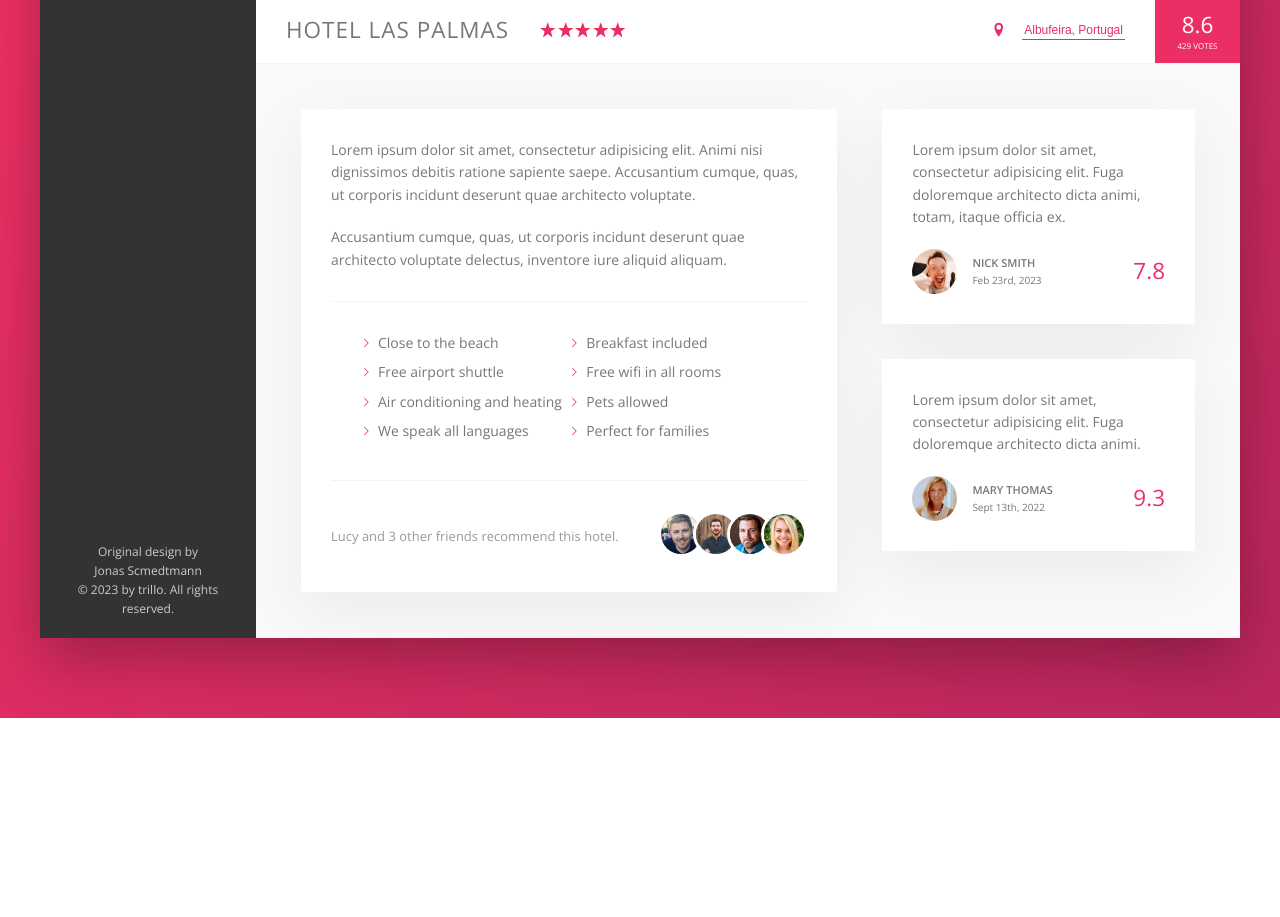
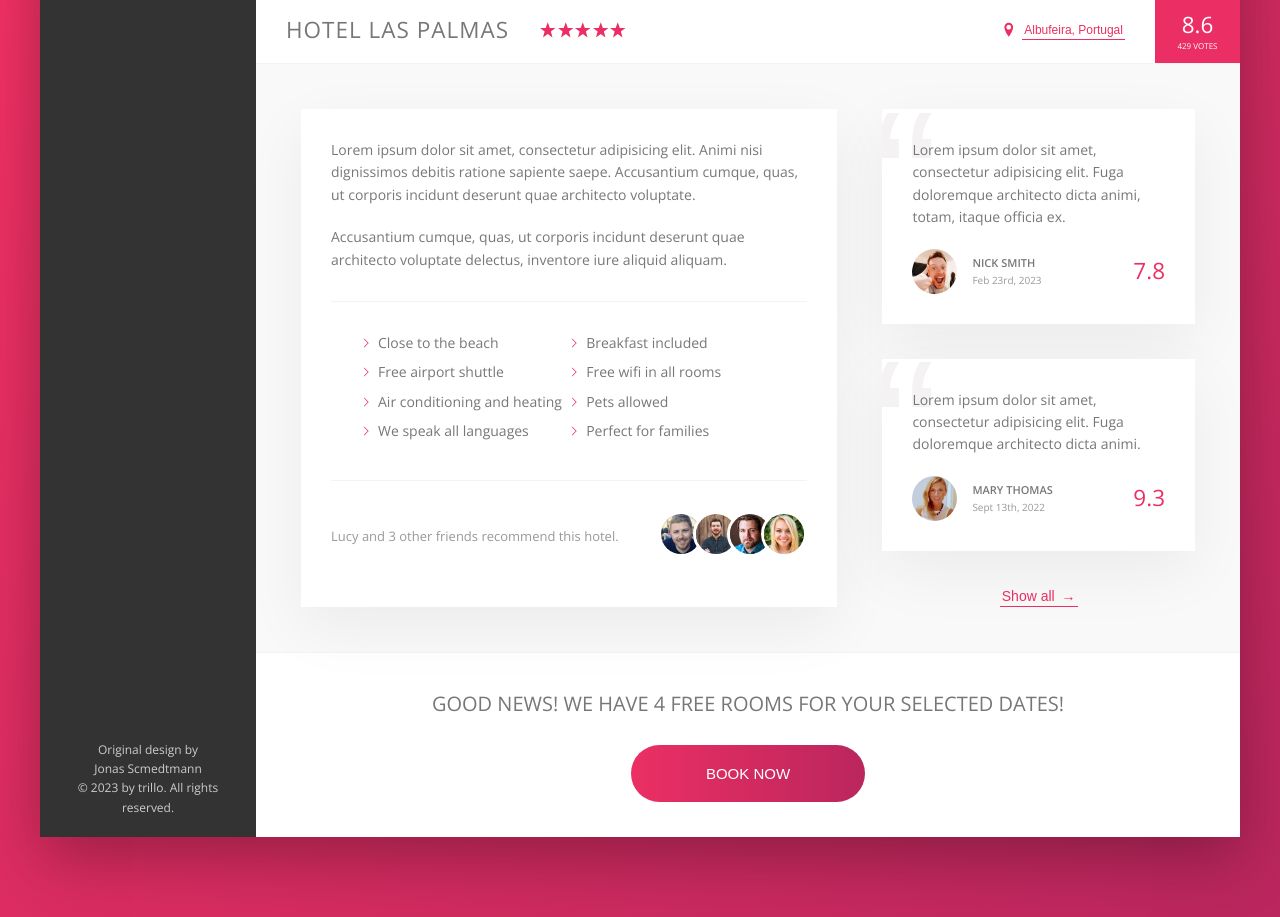
Before and after one commit to SleazyCook/trillo, a website: page index.html in a window 1280 px wide. Shown: the part 538-1455 px from the top of the page. Before the commit the page ends 1256 px from the top, so only its background shows below. Drawn offline with nearby package versions, Linux system fonts and the light colour scheme.

Commit message:
add all components

```diff
--- a/index.html
+++ b/index.html
@@ -162,7 +162,7 @@
                             </div>
                         </div>
 
-                        <figure class="user-reviews">
+                        <div class="user-reviews">
                             <figure class="review">
                                 <blockquote class="review__text">
                                     Lorem ipsum dolor sit amet, consectetur adipisicing elit. Fuga doloremque architecto dicta animi, totam, itaque officia ex.
@@ -190,8 +190,23 @@
                                     <div class="review__rating">9.3</div>
                                 </figcaption>
                             </figure>
-                        </figure>
 
+                            <button class="btn-inline">Show all <span>&rarr;</span></button>
+
+                        </div>
+
+
+
+                    </div>
+
+                    <div class="cta">
+                        <h2 class="cta__book-now">
+                            Good news! We have 4 free rooms for your selected dates!
+                        </h2>
+                        <button class="btn">
+                            <span class="btn__visible">Book now</span>
+                            <span class="btn__invisible">Only 4 rooms left</span>
+                        </button>
                     </div>
 
                 </main>
--- a/sass/_components.scss
+++ b/sass/_components.scss
@@ -248,7 +248,8 @@
   }
 
   &__icon-location {
-    margin-right: 1.5rem;
+    margin-right: .5rem;
+
   }
 
   &__rating {
@@ -288,8 +289,18 @@
   background-color: transparent;
   cursor: pointer;
 
+
+  & span {
+    margin-left: 3px;
+    transition: margin-left .2s;
+  }
+
   &:hover {
     color: var(--color-grey-dark-1);
+
+    & span {
+      margin-left: 8px;
+    }
   }
 
   &:focus {
@@ -398,8 +409,13 @@
   box-shadow: var(--shadow-light);
   padding: 3rem;
   margin-bottom: 3.5rem;
+  position: relative;
+  overflow: hidden;
 
   &__text {
+    margin-bottom: 2rem;
+    z-index: 10;
+    position: relative;
 
   }
 
@@ -407,7 +423,6 @@
     display: flex;
     justify-content: center;
     align-items: center;
-    margin-top: 2rem;
 
   }
 
@@ -420,14 +435,12 @@
 
   &__user-box {
     font-size: 1.1rem;
-
     margin-right: auto;
 
   }
 
   &__user-name {
-    font-weight: bold;
-
+    font-weight: 600;
     text-transform: uppercase;
 
 
@@ -435,6 +448,7 @@
 
   &__user-date {
     font-size: 1rem;
+    color: var(--color-grey-dark-3);
 
   }
 
@@ -442,6 +456,86 @@
     font-size: 2.25rem;
     font-weight: 300;
     color: var(--color-primary);
+  }
 
+  &::before {
+    content: "\201C";
+    position: absolute;
+    top: -2.75rem;
+    left: -1rem;
+    line-height: 1;
+    font-size: 20rem;
+    color: var(--color-grey-light-2);
+    font-family: sans-serif;
+    z-index:1;
   }
 }
+
+//////////////////////////////////////////////////////////////
+// CALL TO ACTION
+
+.cta {
+  padding: 3.5rem 0;
+  text-align: center;
+
+  &__book-now {
+    font-size: 2rem;
+    font-weight: 300;
+    text-transform: uppercase;
+    margin-bottom: 2.5rem;
+  }
+}
+
+//////////////////////////////////////////////////////////////
+// BUTTON
+
+.btn {
+  font-size: 1.5rem;
+  font-weight: 300;
+  text-transform: uppercase;
+  border-radius: 100px;
+  border: none;
+  background-image: linear-gradient(to right, var(--color-primary), var(--color-primary-dark));
+  color: #fff;
+  overflow: hidden;
+  cursor: pointer;
+
+
+  position: relative;
+
+  &  > * {
+    display: inline-block;
+    height: 100%;
+    width: 100%;
+    transition: all .2s;
+  }
+
+  &__visible {
+    padding: 2rem 7.5rem;
+  }
+
+  &__invisible {
+    position: absolute;
+    padding: 2rem 0;
+    left: 0;
+    top: -100%;
+  }
+
+  &:hover {
+    background-image: linear-gradient(to left, var(--color-primary), var(--color-primary-dark));
+  }
+
+  &:hover &__visible {
+    transform: translateY(100%);
+    }
+
+  &:hover &__invisible {
+    top: 0;
+  }
+
+  &:focus {
+    outline: none;
+    animation: pulsate 1s infinite;
+  }
+
+}
--- a/sass/_layout.scss
+++ b/sass/_layout.scss
@@ -57,4 +57,7 @@
 .user-reviews {
   // font-size: 1.4rem;
   flex: 1;
+  display: flex;
+  flex-direction: column;
+  align-items: center;
 }
```
Also changed, not shown: css/style.css.
